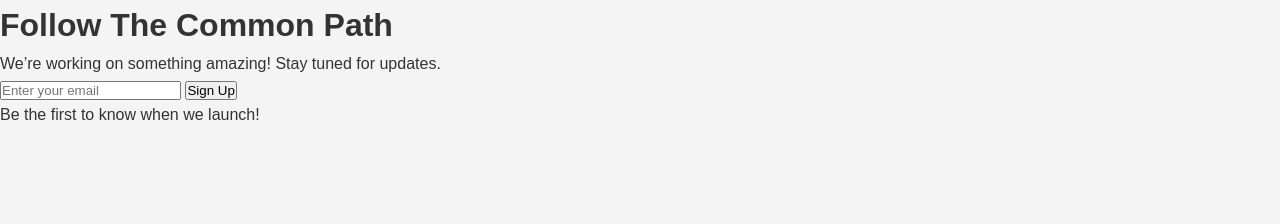
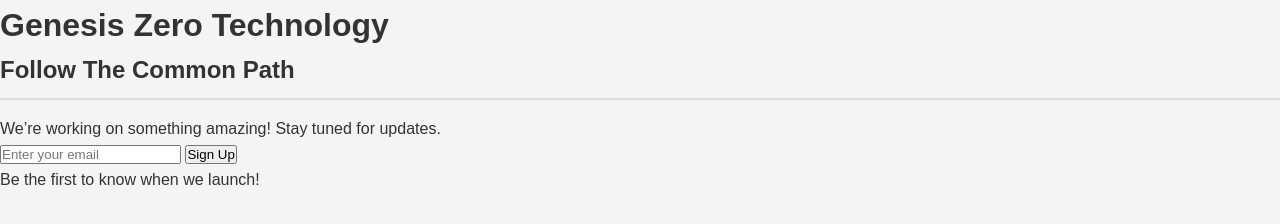
Before and after one commit to GenesisZeroTechnology/GZT, a plain HTML site: page index.html in a window 1280 px wide. Drawn offline with Linux system fonts and the light colour scheme.

Commit message:
Update index.html

```diff
--- a/index.html
+++ b/index.html
@@ -7,7 +7,7 @@
     <meta http-equiv="expires" content="0">
     <meta http-equiv="pragma" content="no-cache">
 
-    <title>Genesis Zero Technology</title>
+    <title>GZT</title>
     <link rel="stylesheet" href="style.css">
 
     <!-- Microsoft Clarity Tracking Code -->
@@ -22,8 +22,9 @@
 <body>
 
     <div class="container">
-        <h1> Follow The Common Path </h1>
-        <p>We’re working on something amazing! Stay tuned for updates.</p>
+        <h1> Genesis Zero Technology </h1>
+        <h2> Follow The Common Path</h2>
+        <p> We’re working on something amazing! Stay tuned for updates.</p>
 
         <!-- Mailchimp Email Signup Form -->
         <form action="https://YOUR-MAILCHIMP-URL" method="post" id="email-form">
```
